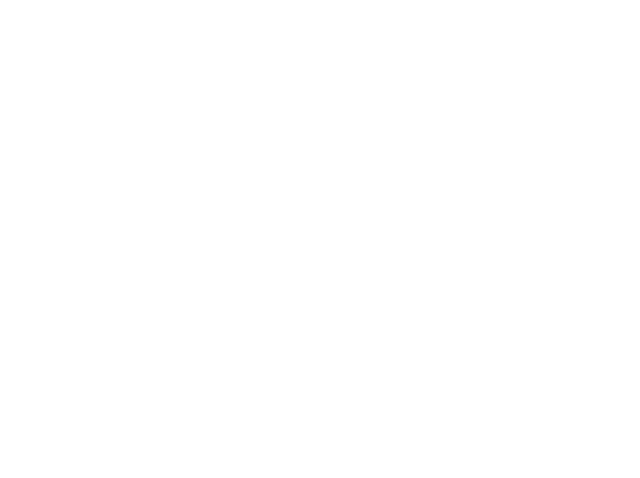
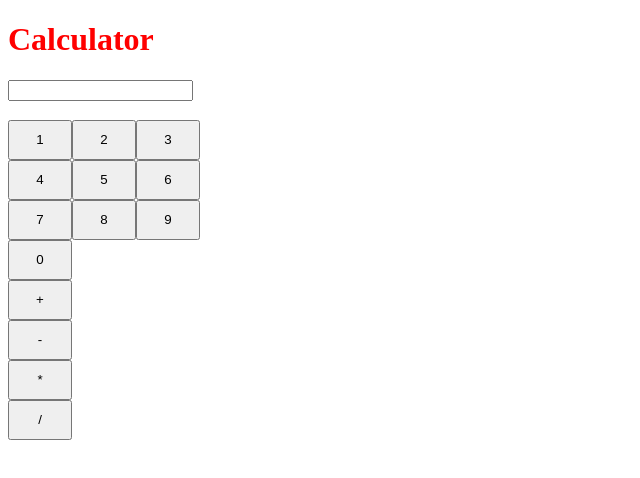
Before and after one commit to dstrickl7/Calculator, a plain HTML site: page calculator.html in a window 1280 px wide. Shown: the whole page, without its empty margins (0-640 px from the left). Drawn offline with Linux system fonts and the light colour scheme.

Commit message:
added operator functions to js and calc layout to html

```diff
--- a/calculator.css
+++ b/calculator.css
@@ -1,8 +1,25 @@
-button{
-	width: 20px;
-	height: 10px;
-}
+
 
 h1{
 	color: red;
 }
+
+#display{
+	width: 10vw;
+	height: 5vh;
+}
+button{
+	width: 5vw;
+	height: 5vh;
+}
+
+.numbers{
+	display:grid;
+	grid-template:1fr 1fr 1fr;
+	grid-template-columns: 5vw 5vw 5vw;
+}
+
+.operators{
+	display:flex;
+	flex-direction: column;
+}
--- a/calculator.html
+++ b/calculator.html
@@ -0,0 +1,33 @@
+<!DOCTYPE html>
+<html>
+	<head>
+    	<meta charset="utf-8">
+    	<title>CalculatorMy test page</title>
+    	<link href="calculator.css" rel="stylesheet">
+  	</head>
+  	<body>
+		<h1>Calculator</h1>
+		<div>
+			<div id="display"><input type="numbers" name="display"></div>
+			<div class="numbers">
+				<div id="one"><button type="button" value="1">1</button></div>
+				<div id="two"><button type="button" value="2">2</button></div>
+				<div id="three"><button type="button" value="3">3</button></div>
+				<div id="four"><button type="button" value="4">4</button></div>
+				<div id="five"><button type="button" value="5">5</button></div>
+				<div id="six"><button type="button" value="6">6</button></div>
+				<div id="seven"><button type="button" value="7">7</button></div>
+				<div id="eight"><button type="button" value="8">8</button></div>
+				<div id="nine"><button type="button" value="9">9</button></div>
+				<div id="zero"><button type="button" value="0">0</button></div>
+			</div>
+			<div class="operators">
+				<div id="add"><button type="button">+</button></div>
+				<div id="subtract"><button type="button">-</button></div>
+				<div id="multiply"><button type="button">*</button></div>
+				<div id="divide"><button type="button">/</button></div>
+			</div>
+
+		</div>
+	</body>
+</html>
```
Also changed, not shown: calculator.js (+11 -0 lines).
